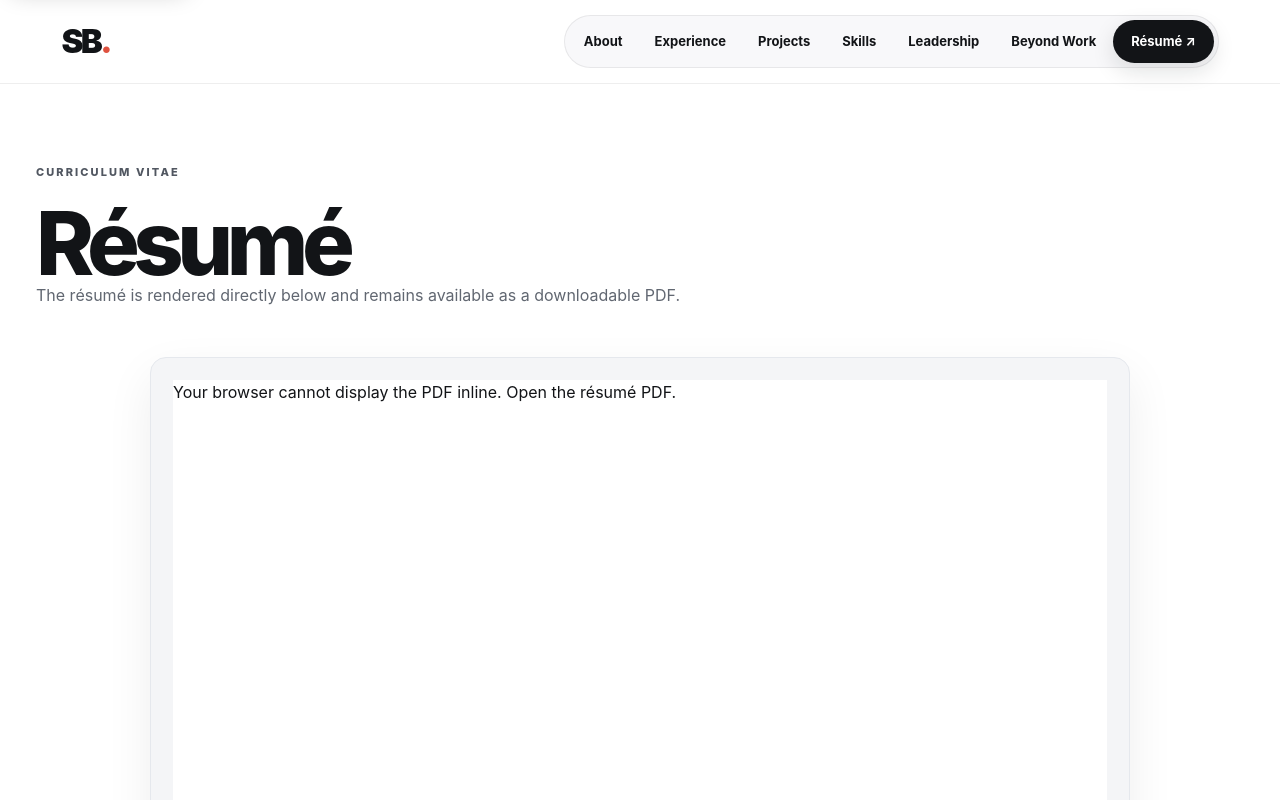
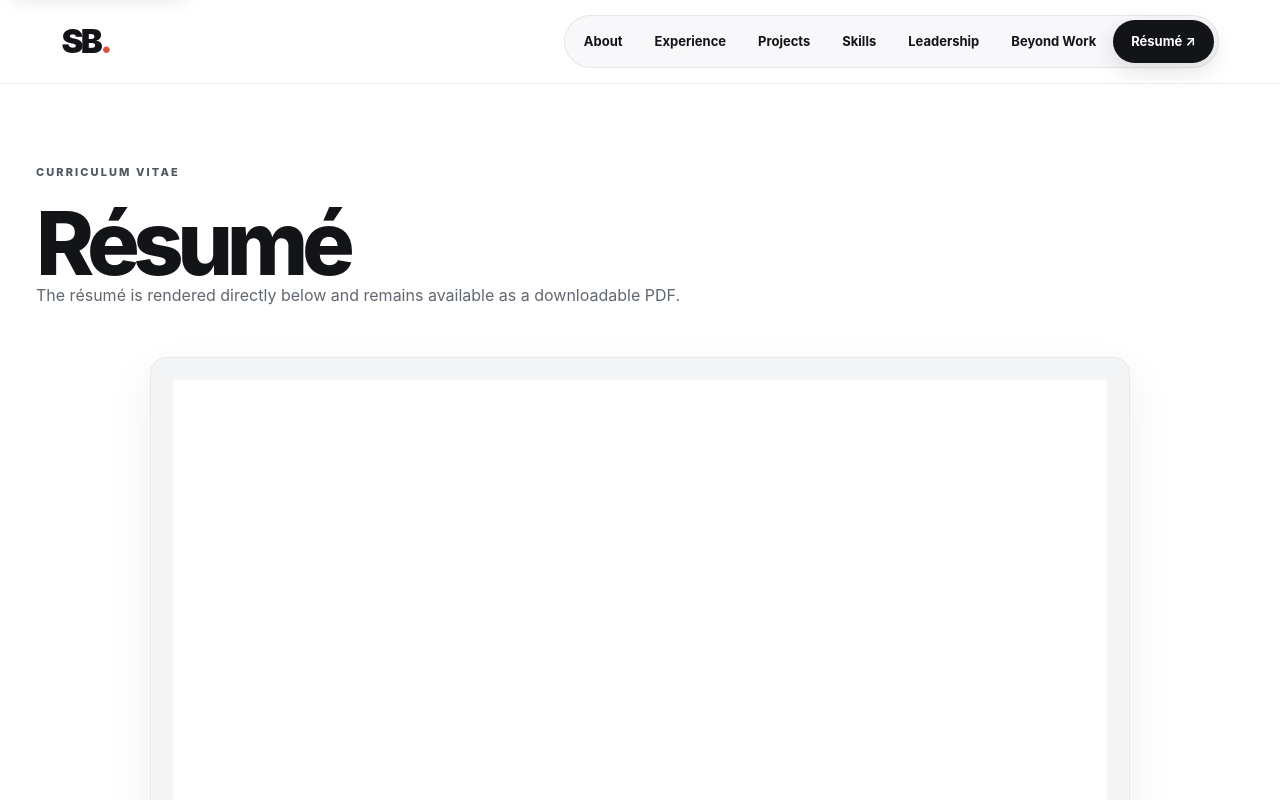
Before and after one commit to Boatengs/my-portfolio, a Next.js app: page /resume in a window 1280 px wide. Shown: the top 800 px of the page. Built offline with nearby package versions, Linux system fonts and the light colour scheme.

Commit message:
Use browser compatible resume iframe viewer

```diff
--- a/app/resume/page.tsx
+++ b/app/resume/page.tsx
@@ -1,7 +1,7 @@
 import Link from "next/link";
 import { SiteNav } from "../site-nav";
 
-const resumeUrl = "/sampson-boateng-resume.pdf?v=20260826-1";
+const resumeUrl = "/sampson-boateng-resume.pdf?v=20260907-1";
 
 export default function Resume() {
   return (
@@ -17,17 +17,12 @@ export default function Resume() {
       </section>
       <section className="pdf-shell shell">
         <div className="resume-document">
-          <object
+          <iframe
             className="resume-pdf-frame"
-            data={`${resumeUrl}#view=FitH`}
-            type="application/pdf"
-            aria-label="Sampson Boateng résumé"
-          >
-            <p>
-              Your browser cannot display the PDF inline.{" "}
-              <a href={resumeUrl}>Open the résumé PDF</a>.
-            </p>
-          </object>
+            src={`${resumeUrl}#view=FitH`}
+            title="Sampson Boateng résumé"
+            loading="eager"
+          />
         </div>
         <div className="pdf-actions">
           <a href={resumeUrl} target="_blank" rel="noreferrer">
```
